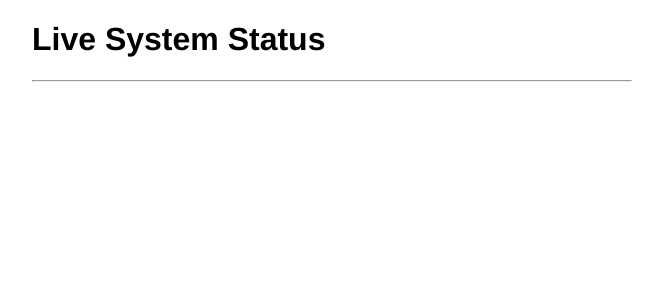
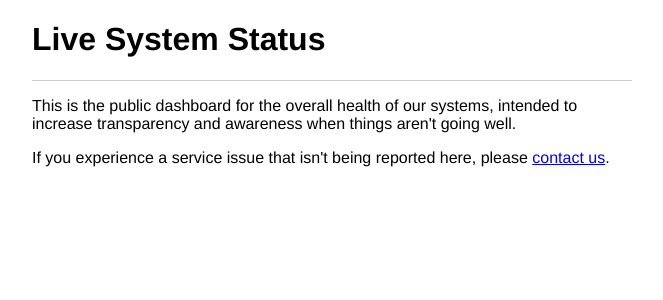
Before and after one commit to bittorrent/sitrep, a Python web app: template app/templates/index.html.jinja in a window 1280 px wide. Shown: the top 300 px of the page, without its empty margins (308-971 px from the left). Run offline with Jinja, Linux system fonts and the light colour scheme; the template is opened without the code that fills it, so the values that code supplies are empty.

Commit message:
add text, make a little nicer looking

```diff
--- /dev/null
+++ b/app/static/index.js
@@ -0,0 +1,28 @@
+// jshint esversion:6
+
+function colorForHealth(health, saturation = 1.0, brightness = 0.5) {
+    return 'hsl(' + Math.round(health / 100 * 120) + ', ' + Math.round(saturation * 100) + '%, ' + Math.round(brightness * 100) + '%)';
+}
+
+$(function() {
+    $.get('/api/v1/components', function(data) {
+        $.each(data.components, function(id, component) {
+            var $group = $('#other');
+            if (component.tags.type == 'swarm-server') {
+                $group = $('#swarm-servers');
+            }
+            $group.show();
+
+            var $row = $('<div class="component">');
+            var $header = $('<header>');
+            $header.append($('<span class="label">').text(component.label));
+            $header.append($('<span class="status" style="background-color: ' + colorForHealth(component.health, 0.5, 0.8) + '; color: ' + colorForHealth(component.health, 0.3, 0.4) + '">').text(component.status));
+            $row.append($header);
+            if (component.status_description) {
+                $row.append($('<div class="description">').text(component.status_description));
+            }
+
+            $group.find('.components').append($row);
+        });
+    });
+});
--- a/app/static/style.css
+++ b/app/static/style.css
@@ -7,14 +7,40 @@ main {
     margin: 0 auto;
 }
 
-.status {
-    text-transform: uppercase;
+hr {
+    border: 0;
+    border-bottom: 1px solid #ccc;
 }
 
-table {
-    width: 100%;
+.component {
+    margin: 4px;
+    padding: 4px;
+    background-color: #f5f5f5;
 }
 
-.right {
-    text-align: right;
+.component header {
+    margin: 0;
+    font-weight: bold;
 }
+
+.component .label {
+    display: inline-block;
+    vertical-align: middle;
+    text-align: left;
+}
+
+.component .status {
+    font-size: 0.5em;
+    text-transform: uppercase;
+    padding: 2px 4px;
+    border-radius: 4px;
+    margin-left: 4px;
+    display: inline-block;
+    vertical-align: middle;
+}
+
+.component .description {
+    margin-top: 4px;
+    font-weight: 300;
+    font-size: 0.8em;
+}
--- a/app/templates/index.html.jinja
+++ b/app/templates/index.html.jinja
@@ -1,17 +1,21 @@
 {% include 'header.html.jinja' %}
 <h1>Live System Status</h1>
 <hr />
-<table id="components"></table>
-<script>
-$(function() {
-    $.get('/api/v1/components', function(data) {
-        $.each(data.components, function(id, component) {
-            var $row = $('<tr>');
-            $row.append($('<td>').text(component.label));
-            $row.append($('<td class="status right">').text(component.status));
-            $('#components').append($row);
-        })
-    });
-});
-</script>
+<p>This is the public dashboard for the overall health of our systems, intended to increase transparency and awareness when things aren't going well.</p>
+<p>If you experience a service issue that isn't being reported here, please <a href="http://support.btlive.tv/customer/portal/emails/new">contact us</a>.</p>
+
+<div id="swarm-servers" style="display: none;">
+    <h2>Swarm Servers</h2>
+    <hr />
+    <p>Each channel has a corresponding swarm server. Streams are routed to these from our ingest points, transcoded, then made available to the peer-to-peer swarm.</p>
+    <div class="components"></div>
+</div>
+
+<div id="other" style="display: none;">
+    <h2>Other Components</h2>
+    <hr />
+    <div class="components"></div>
+</div>
+
+<script src="{{ url_for('static', filename='index.js') }}"></script>
 {% include 'footer.html.jinja' %}
```
